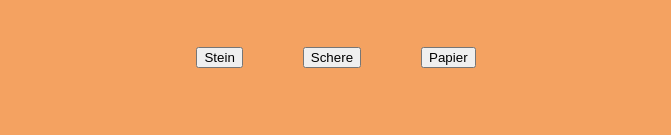
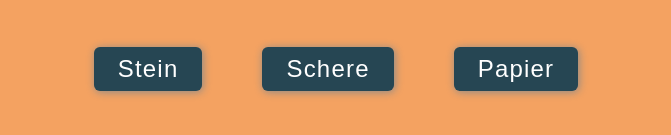
Before and after one commit to BernH4/ui-rock-paper-siccors, a plain HTML site: page index.html in a window 1280 px wide. Shown: the part 321-456 px from the top of the page, without its empty margins (304-975 px from the left). Drawn offline with Linux system fonts and the light colour scheme.

Commit message:
Button CSS added

```diff
--- a/style.css
+++ b/style.css
@@ -30,6 +30,17 @@ h1 {
     justify-content: center;
 }
 
+button {
+  padding: 8px 24px;
+  background: #264653;
+  color: #fff;
+  font-size: 24px;
+  font-weight: 300;
+  letter-spacing: 1.2px;
+  border: none;
+  border-radius: 6px;
+  box-shadow: 1px 1px 8px #888;
+}
 .button {
     margin: 0 30px;
 }
```
